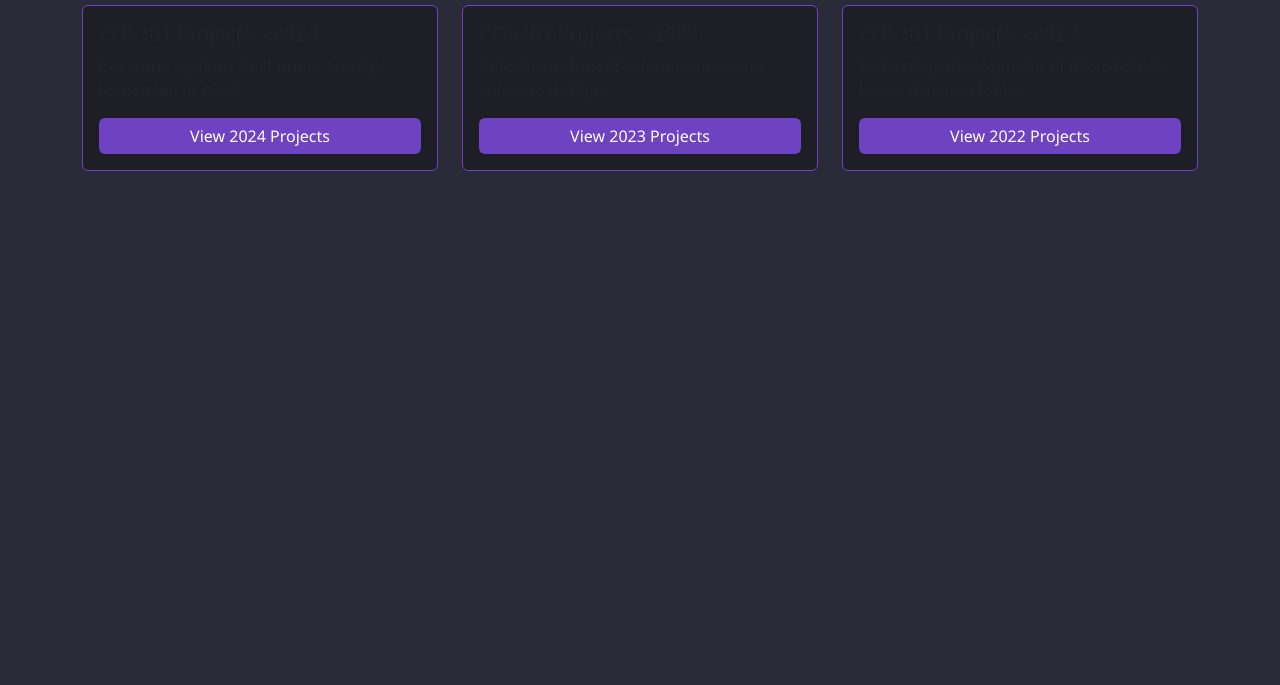
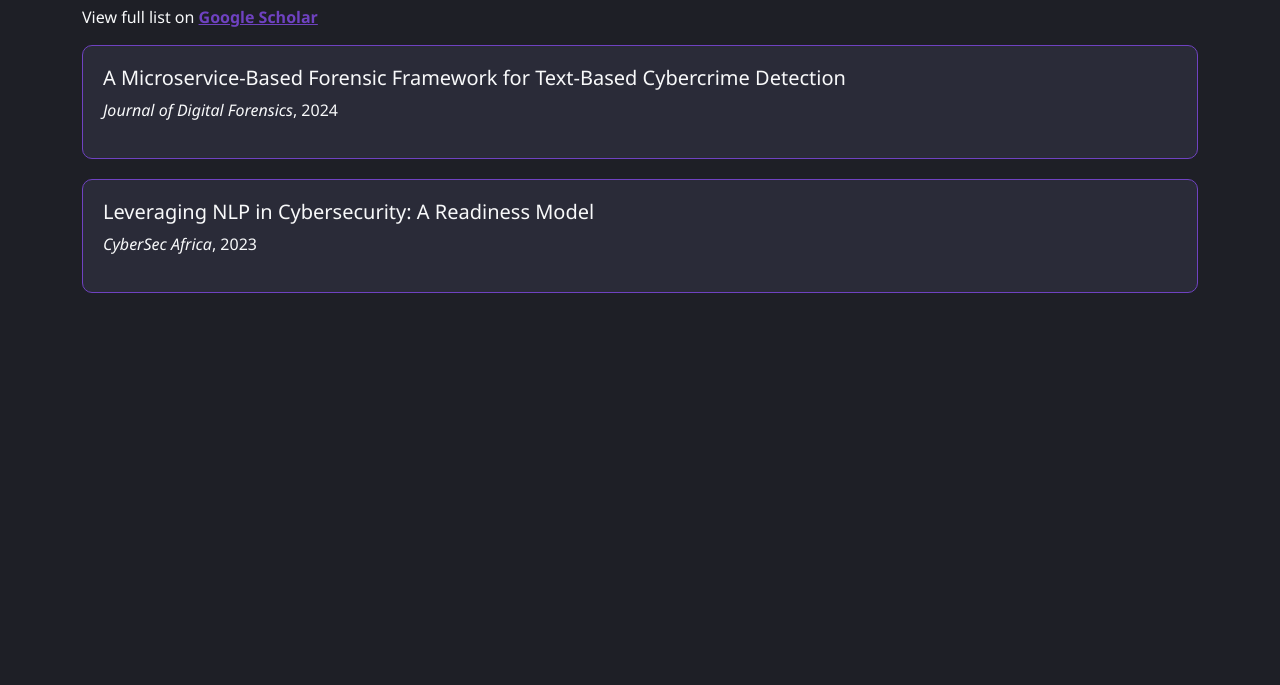
Before and after one commit to StaceyBaror/staceybaror.github.io, a plain HTML site: page projects.html in a window 1280 px wide. Shown: the part 115-800 px from the top of the page. Drawn offline with nearby package versions, Linux system fonts and the light colour scheme.

Commit message:
Update projects.html

```diff
--- a/projects.html
+++ b/projects.html
@@ -2,53 +2,46 @@
 <html lang="en">
 <head>
   <meta charset="UTF-8">
-  <title>Projects | Dr. Stacey Baror</title>
+  <title>Publications | Stacey Baror</title>
   <link href="https://cdn.jsdelivr.net/npm/bootstrap@5.3.0/dist/css/bootstrap.min.css" rel="stylesheet">
   <style>
     body {
-      background: #2a2b38;
+      background-color: #1e1f26;
       color: #f8f9fa;
       font-family: 'Segoe UI', sans-serif;
     }
     .card {
-      background-color: #1e1f26;
+      background-color: #2a2b38;
       border: 1px solid #6f42c1;
-      transition: transform 0.3s;
+      padding: 20px;
+      margin-bottom: 20px;
+      border-radius: 10px;
+      color: #f8f9fa;
     }
-    .card:hover {
-      transform: scale(1.02);
-    }
-    a.btn {
-      background-color: #6f42c1;
-      border: none;
+    a.scholar-link {
+      color: #6f42c1;
+      font-weight: bold;
     }
   </style>
 </head>
 <body>
   <div class="container py-5">
-    <h1 class="mb-4">Projects</h1>
-    <div class="row g-4">
-      <div class="col-md-4">
-        <div class="card p-3">
-          <h5 class="card-title">COS301 Projects – 2024</h5>
-          <p class="card-text">Capstone systems built under Stacey’s leadership in 2024.</p>
-          <a href="https://cos301-se-2024.github.io/" target="_blank" class="btn btn-primary">View 2024 Projects</a>
-        </div>
-      </div>
-      <div class="col-md-4">
-        <div class="card p-3">
-          <h5 class="card-title">COS301 Projects – 2023</h5>
-          <p class="card-text">Innovative student solutions in secure software design.</p>
-          <a href="https://cos301-se-2023.github.io/" target="_blank" class="btn btn-primary">View 2023 Projects</a>
-        </div>
-      </div>
-      <div class="col-md-4">
-        <div class="card p-3">
-          <h5 class="card-title">COS301 Projects – 2022</h5>
-          <p class="card-text">Early-stage development of microservice-based research tools.</p>
-          <a href="https://cos301-se-2022.github.io/" target="_blank" class="btn btn-primary">View 2022 Projects</a>
-        </div>
-      </div>
+    <h1 class="mb-4">Publications</h1>
+
+    <p>View full list on
+      <a class="scholar-link" href="https://scholar.google.co.za/citations?user=HqpBIQEAAAAJ&hl=en" target="_blank">
+        Google Scholar
+      </a>
+    </p>
+
+    <div class="card">
+      <h5 class="card-title">A Microservice-Based Forensic Framework for Text-Based Cybercrime Detection</h5>
+      <p><em>Journal of Digital Forensics</em>, 2024</p>
+    </div>
+
+    <div class="card">
+      <h5 class="card-title">Leveraging NLP in Cybersecurity: A Readiness Model</h5>
+      <p><em>CyberSec Africa</em>, 2023</p>
     </div>
   </div>
 </body>
```
